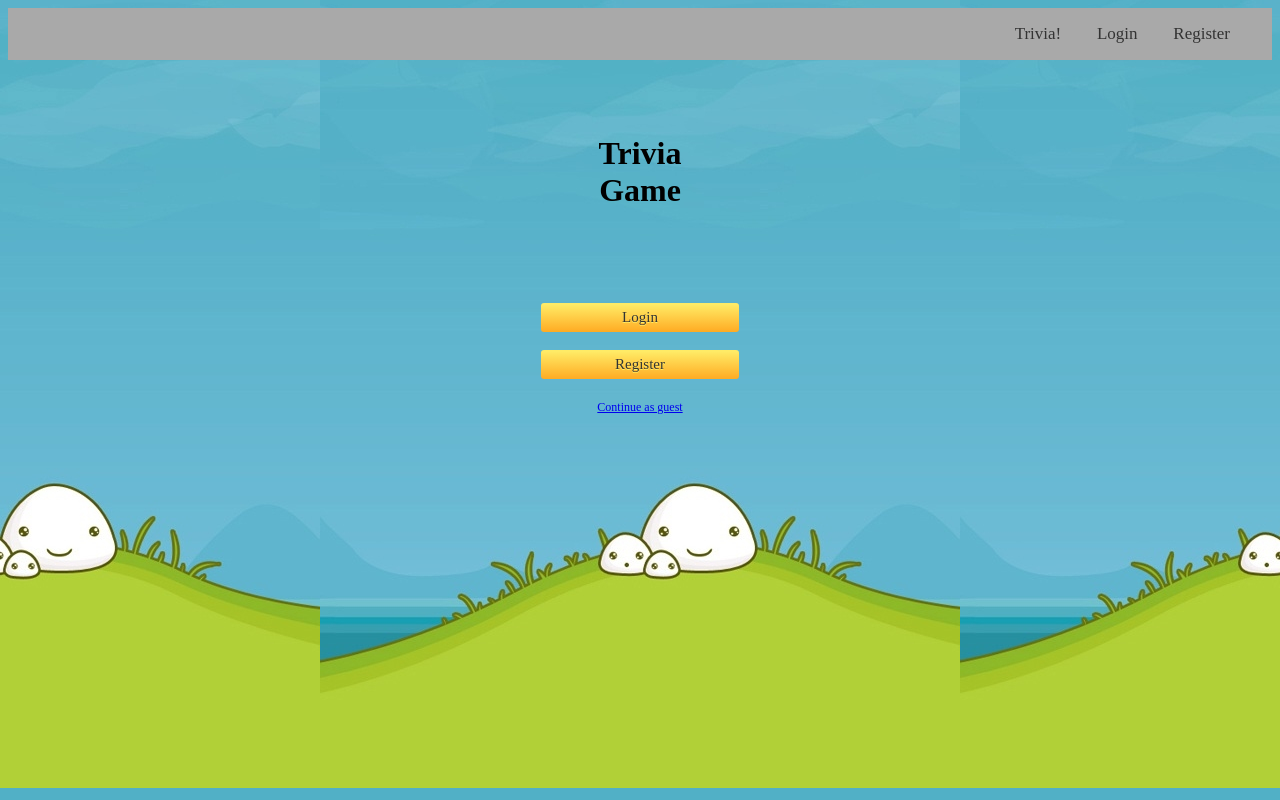
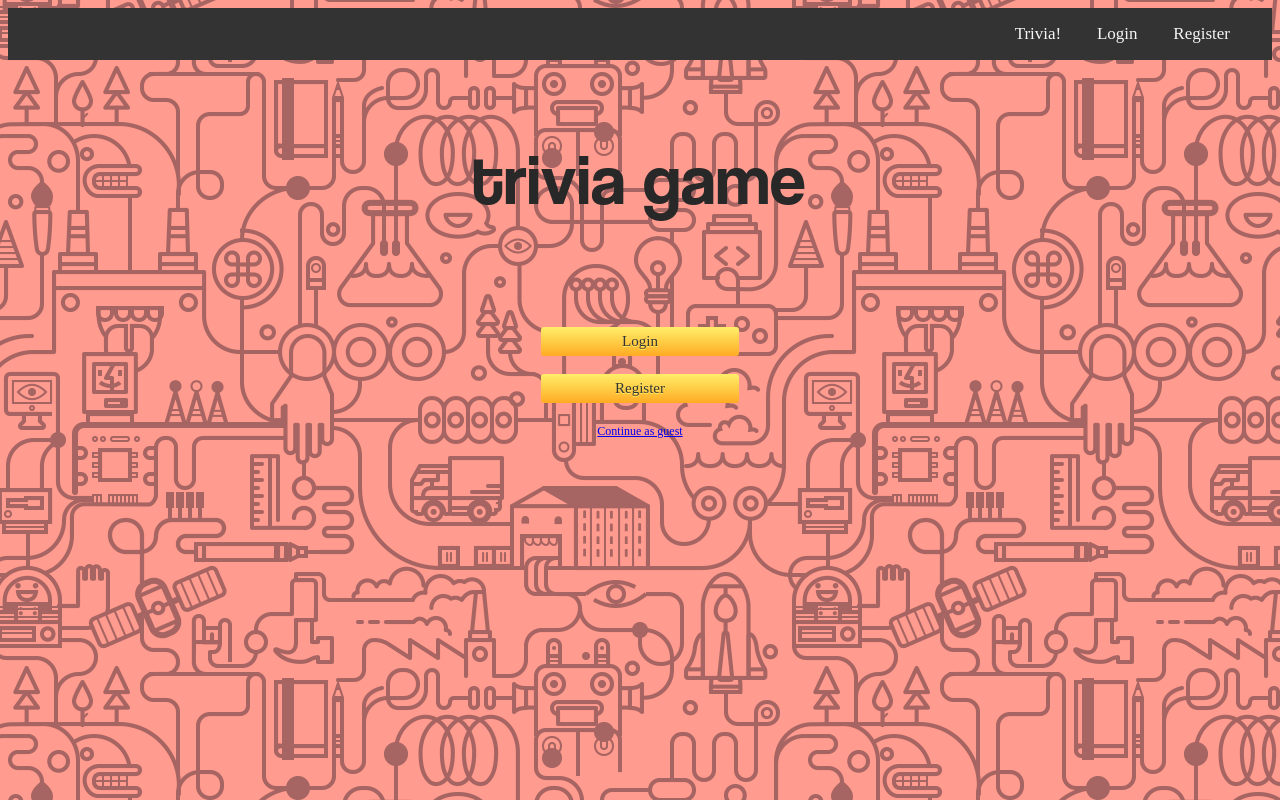
Before and after one commit to jorgerivero3/project_2, a Flask app: page / in a window 1280 px wide. Run offline with Flask 2, Linux system fonts and the light colour scheme; some web fonts are replaced.

Commit message:
prettier i think

```diff
--- a/Application/static/style.css
+++ b/Application/static/style.css
@@ -28,7 +28,7 @@ h1 {
     font-size: 12px;
  }
  body {
-     background-image: url(bg.jpg);
+     background-image: url(repbg.png);
      background-position: center;
      height: 600px;
  }
@@ -103,17 +103,17 @@ h1 {
 }
 
 .navBar {
-  border: 1px solid darkgray;
+  border: 1px solid #333333;
   transition: 0.9s ease;
   overflow: hidden;
-  background-color: darkgray;
+  background-color: #333333;
   padding: 15px 25px;
   font-family: 'HankenBook';
   font-size: 15px;
 }
 
 .navBar a {
-  color: #333333;
+  color: whitesmoke;
   padding: 14px 16px;
   text-decoration: none;
   font-size: 17px;
--- a/Application/templates/home.html
+++ b/Application/templates/home.html
@@ -3,7 +3,7 @@
 
 <body>
     <br><br><br>
-    <h1>Trivia<br> Game</h1>
+    <p style="text-align: center;"><img src="{{url_for('static', filename='logo.png')}}""></p>
 
     <div style="text-align:center;">
         <br><br><br><br>
--- a/Application/templates/layout.html
+++ b/Application/templates/layout.html
@@ -6,7 +6,9 @@
 	<meta name="description" content="Answer questions?" />
     <meta name="viewport" content="width=device-width, initial-scale=1">
     <meta name="HandheldFriendly" content="true" />
-    <meta name="MobileOptimized" content="320" />
+	<meta name="MobileOptimized" content="320" />
+	<link rel="shortcut icon" href="{{url_for('static', filename='favicon.png')}}" >
+	<link rel="icon" href="{{url_for('static', filename='favicon.png')}}">
     <link rel="stylesheet" media="screen" href="https://fontlibrary.org/face/cretan-hieroglyphs" type="text/css"/><link rel="stylesheet" media="screen" href="https://fontlibrary.org/face/hanken" type="text/css"/>
     <link rel="stylesheet" media="screen" href="{{url_for('static', filename='style.css') }}" type="text/css"/>
 </head>
```
Also changed, not shown: Application/static/favicon.png (added), Application/static/logo.png (added), Application/static/repbg.png (added).
